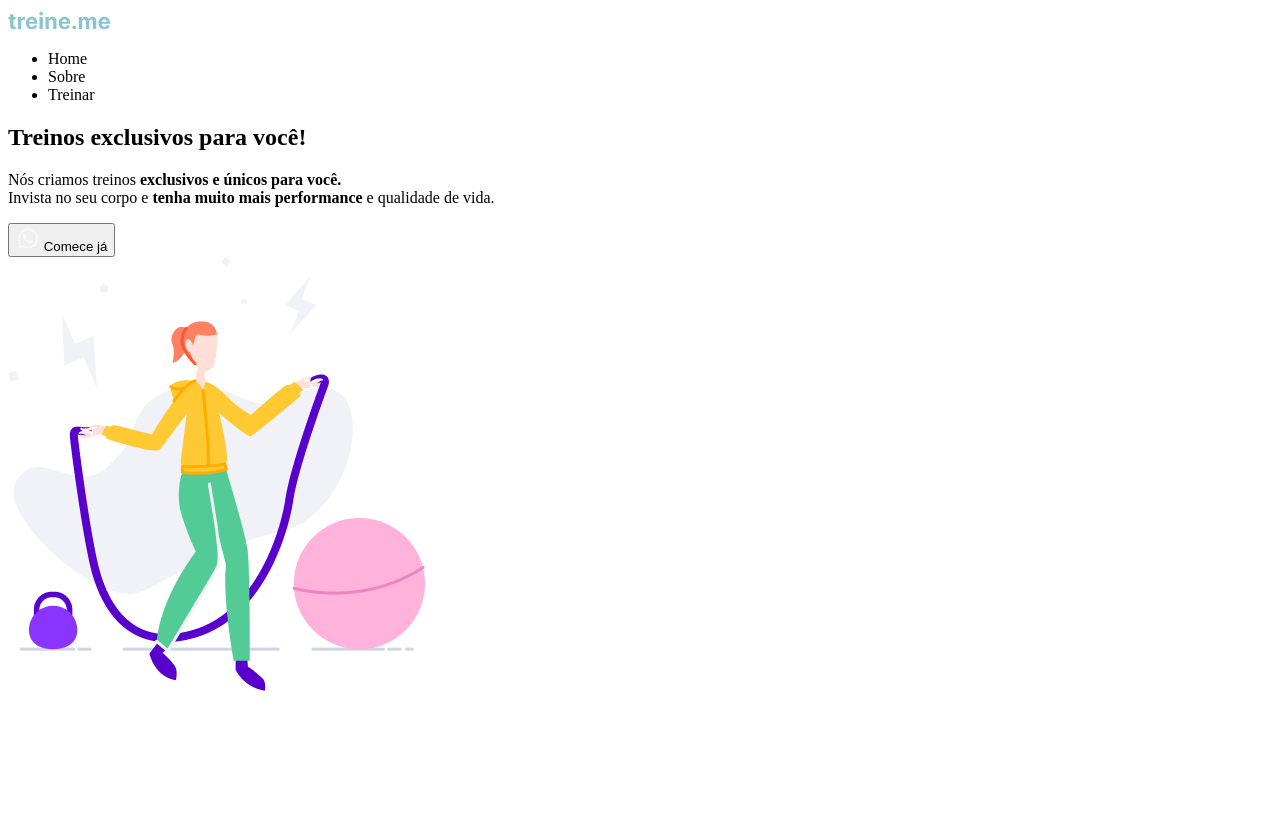
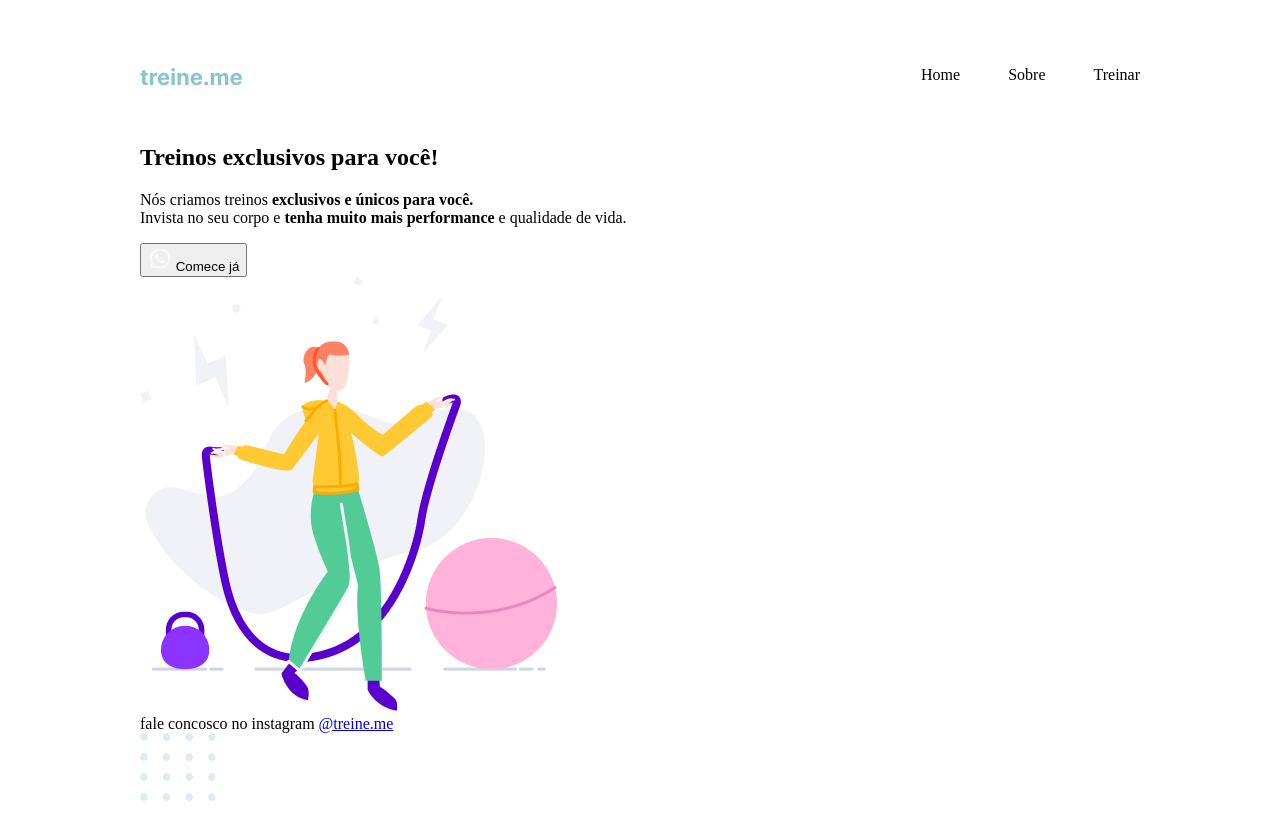
Before and after one commit to denilsonbaptista/treine.me, a plain HTML site: page index.html in a window 1280 px wide. Drawn offline with Linux system fonts and the light colour scheme.

Commit message:
styling header

```diff
--- a/index.html
+++ b/index.html
@@ -34,12 +34,14 @@
 
         Em seções normalmente é usado <h2> por uma boa prática, mas como `Treinos exclusivos para você!` é meu título princípal dentro do documento ela tem que está em <h1>
         -->
-        <section class="text">
+        <section>
           <h1>Treinos exclusivos para você!</h1>
 
           <p>
-            Nós criamos treinos <strong>exclusivos e únicos para você.</strong><br />
-            Invista no seu corpo e <strong>tenha muito mais performance</strong> e qualidade de vida.
+            Nós criamos treinos <strong>exclusivos e únicos para você.</strong
+            ><br />
+            Invista no seu corpo e
+            <strong>tenha muito mais performance</strong> e qualidade de vida.
           </p>
 
           <!-- 👇🏻 Semânticas - <button> também é uma tag semântica -->
@@ -49,11 +51,19 @@
           </button>
         </section>
 
-        <img src="./assets/fitness-jump.png" alt="Desenho de uma mulher pulando corda numa academia">
+        <img
+          src="./assets/fitness-jump.png"
+          alt="Desenho de uma mulher pulando corda numa academia"
+        />
       </main>
 
       <!-- 👇🏻 Semânticas - ródape -->
-      <footer></footer>
+      <footer>fale concosco no instagram <a href="#">@treine.me</a></footer>
+
+      <img
+        src="./assets/balls.svg"
+        alt="Bolinhas decorativas verdes no canto inferior direito da página"
+      />
     </div>
   </body>
 </html>
--- a/style.css
+++ b/style.css
@@ -0,0 +1,29 @@
+/* 👇🏻 Tirando as margin do body */
+body {
+  margin: 0;
+}
+
+/* 👇🏻 Alinhando o page ao centro e definindo a largura */
+.page {
+  margin: 64px auto 0;
+  width: 1000px;
+}
+
+/* 👇🏻 Cabeçalho - Atribuindo o espaçamento com o display */
+header {
+  display: flex;
+  justify-content: space-between;
+  align-items: center;
+
+  margin-bottom: 58px;
+}
+
+/* 👇🏻 Este código cria um menu de navegação horizontal com uma lista de itens representados por elementos li dentro de um contêiner ul. */
+nav ul {
+  display: flex;
+  gap: 48px;
+  list-style: none;
+
+  margin: 0;
+  padding: 0;
+}
```
